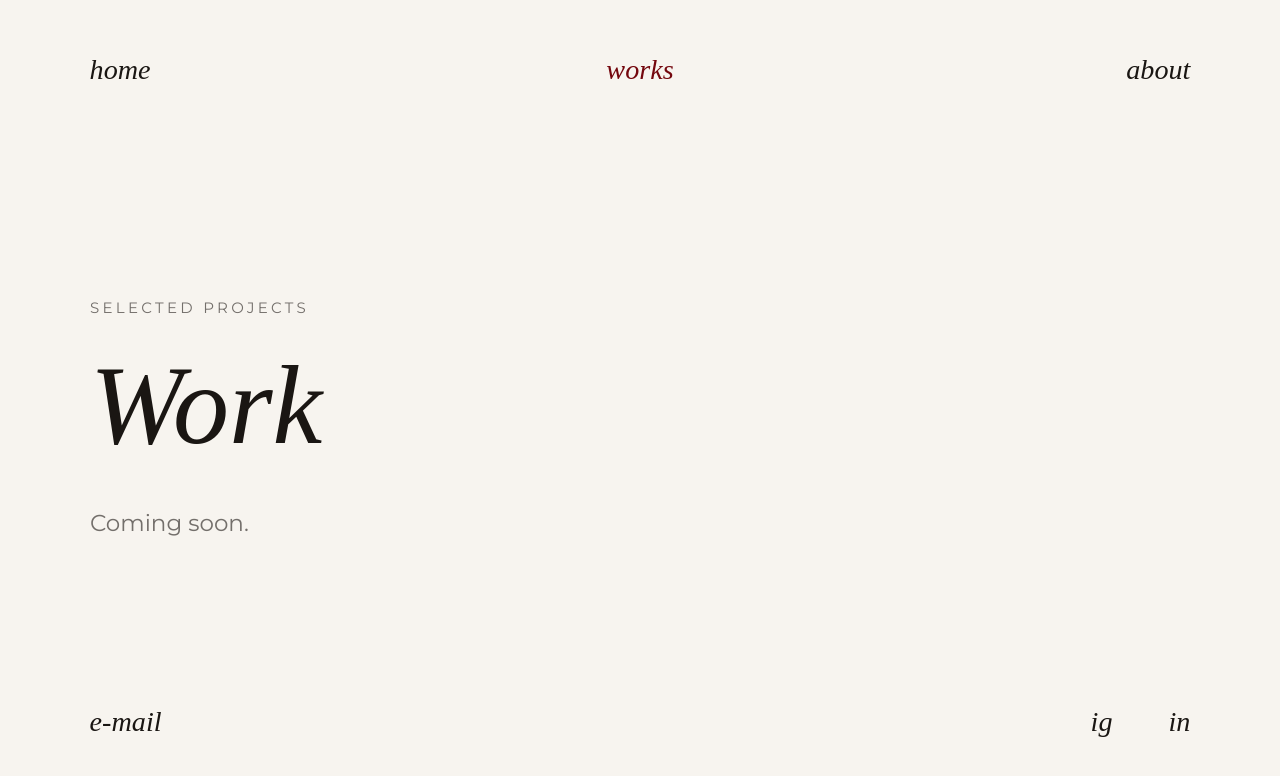
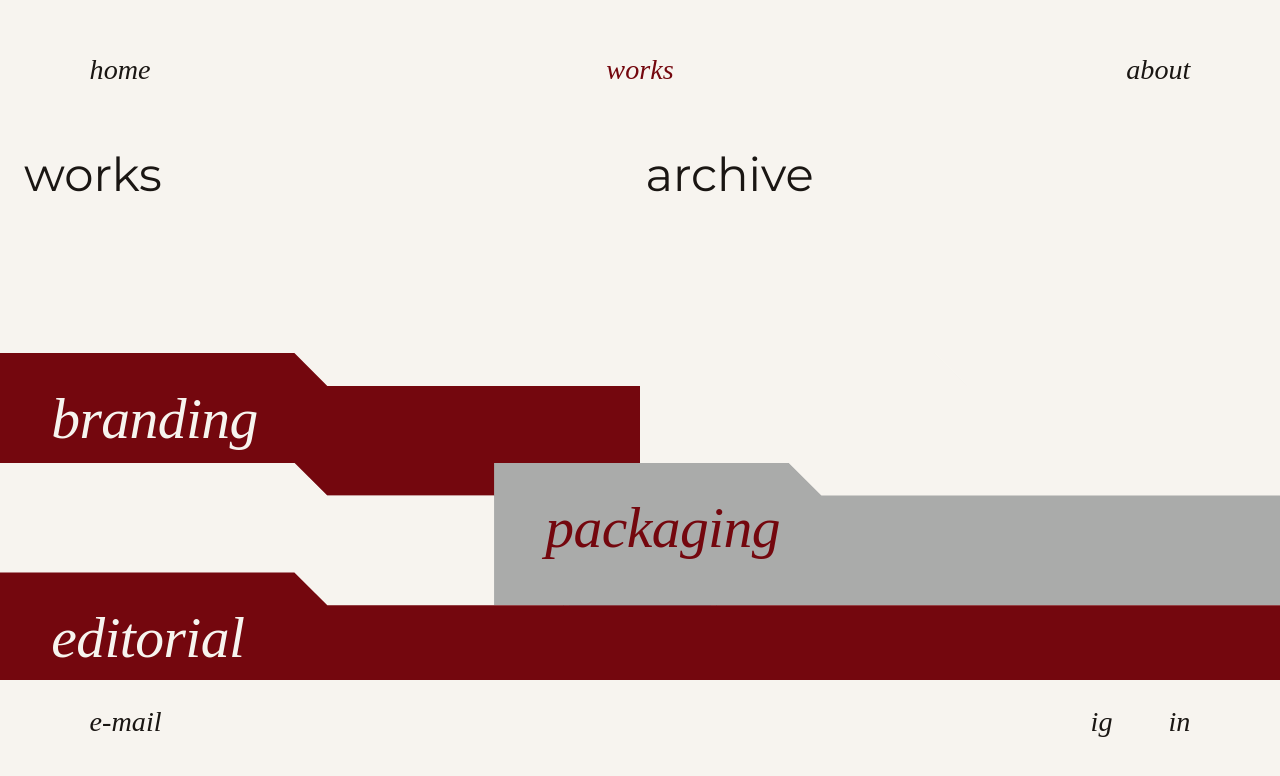
Before and after one commit to severkari2/swapnaja-portfolio, a Next.js app: page /work in a window 1280 px wide. Shown: the top 776 px of the page. Built offline with nearby package versions, Linux system fonts and the light colour scheme.

Commit message:
feat: Enhance WorkFolder component with new folder structure and styling; add support for blank items

```diff
--- a/src/app/(pages)/work/page.tsx
+++ b/src/app/(pages)/work/page.tsx
@@ -1,86 +1,95 @@
 import type { Metadata } from "next";
+import type { CSSProperties } from "react";
+import { WorkFolder, type WorkFolderProps } from "@/components/WorkFolder";
 
 export const metadata: Metadata = {
   title: "Work — Swapnaja",
   description: "Selected graphic design work by Swapnaja.",
 };
 
-// The folder fan this page is being built around already exists as
-// `@/components/WorkFolder`, together with its placeholder cards in public/folder-demo.
-// The config below was tuned against the reference recording — the aspect ratios stagger
-// the fan (a card hides behind its folder by exactly its own height) and the `span`
-// values reproduce the 39/61 row split — so it is parked here rather than re-derived
-// when the real projects land.
-//
-// import { WorkFolder, type WorkFolderItem } from "@/components/WorkFolder";
-//
-// const items: WorkFolderItem[] = [
-//   {
-//     title: "motion",
-//     href: "#motion",
-//     images: [
-//       { src: "/folder-demo/motion-1.svg", aspectRatio: 232 / 174 },
-//       { src: "/folder-demo/motion-3.svg", aspectRatio: 174 / 232 },
-//       { src: "/folder-demo/motion-2.svg", aspectRatio: 300 / 150 },
-//     ],
-//   },
-//   {
-//     title: "branding",
-//     href: "#branding",
-//     images: [
-//       { src: "/folder-demo/branding-1.svg", aspectRatio: 208 / 156 },
-//       { src: "/folder-demo/branding-3.svg", aspectRatio: 168 / 224 },
-//       { src: "/folder-demo/branding-2.svg", aspectRatio: 196 / 196 },
-//     ],
-//   },
-//   {
-//     title: "editorial",
-//     href: "#editorial",
-//     // The reference splits this row 39/61 rather than in half.
-//     span: 0.772,
-//     images: [
-//       { src: "/folder-demo/editorial-1.svg", aspectRatio: 240 / 180 },
-//       { src: "/folder-demo/editorial-2.svg", aspectRatio: 170 / 226 },
-//       { src: "/folder-demo/editorial-3.svg", aspectRatio: 216 / 162 },
-//     ],
-//   },
-//   {
-//     title: "photoworks",
-//     href: "#photoworks",
-//     span: 1.228,
-//     images: [
-//       { src: "/folder-demo/photoworks-1.svg", aspectRatio: 232 / 174 },
-//       { src: "/folder-demo/photoworks-2.svg", aspectRatio: 188 / 235 },
-//       { src: "/folder-demo/photoworks-3.svg", aspectRatio: 240 / 160 },
-//     ],
-//   },
-//   {
-//     title: "illustration",
-//     href: "#illustration",
-//     // Two columns wide, so it takes the last row on its own.
-//     span: 2,
-//     images: [
-//       { src: "/folder-demo/illustration-3.svg", aspectRatio: 228 / 171 },
-//       { src: "/folder-demo/illustration-1.svg", aspectRatio: 176 / 232 },
-//       { src: "/folder-demo/illustration-2.svg", aspectRatio: 200 / 200 },
-//     ],
-//   },
-// ];
-//
-// WorkFolder now reads --font-times / --font-sans by default, so it needs no
-// per-instance font overrides:
-// <WorkFolder items={items} className="w-full max-w-[1124px]" />
+// The aspect ratios stagger the fan: a card hides behind its folder by exactly its own
+// height. They were tuned against the original reference recording; keep them when the
+// real projects land.
+const folders: WorkFolderProps["items"] = [
+  {
+    title: "branding",
+    href: "#branding",
+    color: "var(--burgundy)",
+    ink: "var(--paper)",
+    images: [
+      { src: "/folder-demo/branding-1.svg", aspectRatio: 208 / 156 },
+      { src: "/folder-demo/branding-3.svg", aspectRatio: 168 / 224 },
+      { src: "/folder-demo/branding-2.svg", aspectRatio: 196 / 196 },
+    ],
+  },
+  // Fills the rest of row one, so "branding" keeps to the left half.
+  { blank: true },
+  // Row two splits 39/61. The blank cuts this row's tab into the bottom of "branding"
+  // and pushes "packaging" in to 540 of the mockup's 1400px.
+  { blank: true, span: 0.772 },
+  {
+    title: "packaging",
+    href: "#packaging",
+    span: 1.228,
+    color: "var(--stone)",
+    ink: "var(--burgundy)",
+    images: [
+      { src: "/folder-demo/photoworks-1.svg", aspectRatio: 232 / 174 },
+      { src: "/folder-demo/photoworks-2.svg", aspectRatio: 188 / 235 },
+      { src: "/folder-demo/photoworks-3.svg", aspectRatio: 240 / 160 },
+    ],
+  },
+  {
+    title: "editorial",
+    href: "#editorial",
+    span: 2,
+    color: "var(--burgundy)",
+    ink: "var(--paper)",
+    images: [
+      { src: "/folder-demo/editorial-1.svg", aspectRatio: 240 / 180 },
+      { src: "/folder-demo/editorial-2.svg", aspectRatio: 170 / 226 },
+      { src: "/folder-demo/editorial-3.svg", aspectRatio: 216 / 162 },
+    ],
+  },
+];
+
+// One pixel of the 1400px-wide mockup (Work-hero-section.jpeg). The folders' widths are
+// percentages, so everything else about them scales with the section to keep the tabs,
+// notches and titles in proportion. Below 700px WorkFolder stacks them at fixed sizes.
+const u = (px: number) => `calc(${px} * var(--u))`;
 
 export default function Work() {
   return (
-    <section className="mx-auto w-full max-w-[1180px] px-6 py-28 sm:px-10 sm:py-40">
-      <p className="label text-ink/60">Selected projects</p>
-      <h1 className="mt-8 font-times text-[clamp(3rem,9vw,7rem)] italic leading-[1.05]">
-        Work
-      </h1>
-      <p className="mt-10 font-sans text-[clamp(1.125rem,1.8vw,1.75rem)] leading-[1.6] text-ink/60">
-        Coming soon.
-      </p>
+    <section aria-labelledby="work-title" className="@container">
+      <div className="pb-[calc(74*var(--u))] [--u:calc(100cqw/1400)]">
+        <div className="grid grid-cols-2 pb-[max(4rem,calc(169*var(--u)))] pt-[calc(13*var(--u))] font-sans text-[max(1.75rem,calc(51*var(--u)))] leading-none">
+          <h1 id="work-title" className="pl-[max(1.5rem,calc(25*var(--u)))]">
+            works
+          </h1>
+          <p className="pl-[calc(6*var(--u))]">archive</p>
+        </div>
+
+        <WorkFolder
+          items={folders}
+          labels={false}
+          rowHeight={u(120)}
+          panelHeight={u(156)}
+          tabWidth={u(322)}
+          photoWidth={u(155)}
+          photoGap={u(137)}
+          lift={u(12)}
+          dimColor="color-mix(in srgb, var(--ink) 5%, var(--paper))"
+          dimInk="var(--placeholder)"
+          style={
+            {
+              "--wf-tab-rise": u(36),
+              "--wf-pad": u(56),
+              "--wf-pad-top": u(40),
+              "--wf-title-size": u(63),
+            } as CSSProperties
+          }
+        />
+      </div>
     </section>
   );
 }
--- a/src/app/globals.css
+++ b/src/app/globals.css
@@ -7,6 +7,8 @@
   --rule: rgba(26, 22, 19, 0.14);
   /* Fill for image holders until real photos land. */
   --placeholder: #d9d3ca;
+  /* Cool neutral grey: the packaging folder on the work page (Work-hero-section.jpeg). */
+  --stone: #aaabaa;
   /* The header and footer are sticky, so every page scrolls inside a frame between them.
      These are tokens rather than classes because full-screen sections size themselves to
      the space left over: min-h-[var(--view-h)]. */
@@ -31,6 +33,7 @@
   --color-burgundy: var(--burgundy);
   --color-rule: var(--rule);
   --color-placeholder: var(--placeholder);
+  --color-stone: var(--stone);
   /* Two families, site-wide: Montserrat and Times italic. See AGENTS.md for which goes
      where. */
   --font-sans: var(--font-montserrat), ui-sans-serif, system-ui, sans-serif;
--- a/src/components/WorkFolder.tsx
+++ b/src/components/WorkFolder.tsx
@@ -16,12 +16,17 @@ export interface WorkFolderImage {
   offsetY?: number;
 }
 
+/** px when a number; any CSS length otherwise, e.g. "calc(120 * var(--u))". */
+export type WorkFolderLength = number | string;
+
 export interface WorkFolderItem {
   title: string;
   /** The "files" inside this folder. Any length, including none. */
   images?: WorkFolderImage[];
   /** Panel fill. Falls back to `palette[index % palette.length]`. */
   color?: string;
+  /** Text colour on the panel. Falls back to black. */
+  ink?: string;
   /** Defaults to the zero-padded position: "01", "02", … */
   label?: string;
   /** Renders the panel as a link, which also makes the reveal keyboard-reachable. */
@@ -30,22 +35,36 @@ export interface WorkFolderItem {
   span?: number;
 }
 
+/**
+ * An inert folder the colour of the page. It holds nothing and never reacts; it exists
+ * so the folder above gets the next row's tab cut into its bottom edge, and so the rest
+ * of its row starts further in. Dropped on narrow screens, where every folder gets a row.
+ */
+export interface WorkFolderBlank {
+  blank: true;
+  span?: number;
+  /** Defaults to `--paper`. */
+  color?: string;
+}
+
 export interface WorkFolderProps {
-  items: WorkFolderItem[];
+  items: (WorkFolderItem | WorkFolderBlank)[];
   /** Folders per row at full width. */
   columns?: number;
+  /** Show the "01", "02", … line above each title. */
+  labels?: boolean;
   /** Vertical pitch between folders. Panels are taller than this, so they overlap. */
-  rowHeight?: number;
-  panelHeight?: number;
+  rowHeight?: WorkFolderLength;
+  panelHeight?: WorkFolderLength;
   /** Width of the raised tab on the folder's top-left. */
-  tabWidth?: number;
-  photoWidth?: number;
+  tabWidth?: WorkFolderLength;
+  photoWidth?: WorkFolderLength;
   /** Centre-to-centre spacing of the cards. Below `photoWidth` they overlap. */
-  photoGap?: number;
+  photoGap?: WorkFolderLength;
   /** The fan spans -maxTilt … +maxTilt degrees, left to right. */
   maxTilt?: number;
   /** How far the hovered folder rises. */
-  lift?: number;
+  lift?: WorkFolderLength;
   /**
    * Fill the other folders repaint to. It is an opaque colour rather than a reduced
    * opacity: the folders overlap, and a translucent one would tint the folder beneath
@@ -57,7 +76,7 @@ export interface WorkFolderProps {
   /** ms. */
   duration?: number;
   /** Horizontal space between folders in a row. The reference butts them together. */
-  gap?: number;
+  gap?: WorkFolderLength;
   palette?: string[];
   className?: string;
   style?: React.CSSProperties;
@@ -74,6 +93,7 @@ const CSS = `
 .wf {
   --wf-tab-rise: ${TAB_RISE}px;
   --wf-pad: 25px;
+  --wf-pad-top: 14px;
   --wf-ink: #000;
   --wf-ease: cubic-bezier(0.33, 1, 0.68, 1);
   --wf-title-size: 50px;
@@ -81,8 +101,9 @@ const CSS = `
   /* Defaults to the site type system; override per instance only to break from it. */
   --wf-font-title: var(--font-times);
   --wf-font-label: var(--font-sans);
+  --wf-blank-color: var(--paper);
   /* Clamped so a folder narrower than the tab cannot have its notch overrun its own edge. */
-  --wf-tab: min(var(--wf-tab-w), 55%);
+  --wf-tab: min(var(--wf-tab-w), 100% - 2 * var(--wf-tab-rise));
 
   display: flex;
   flex-wrap: wrap;
@@ -104,14 +125,15 @@ const CSS = `
      stacking context and trap .wf-photos below the other folders' panels. */
 }
 
-.wf-panel {
+.wf-panel,
+.wf-blank::before {
   position: absolute;
   inset: 0 0 auto 0;
   height: var(--wf-panel-h);
   z-index: 1;
   display: block;
   box-sizing: border-box;
-  padding: 14px var(--wf-pad) 0;
+  padding: var(--wf-pad-top) var(--wf-pad) 0;
   border: 0;
   margin: 0;
   background-color: var(--wf-color);
@@ -137,6 +159,8 @@ const CSS = `
 
 a.wf-panel { cursor: pointer; }
 
+.wf-blank::before { content: ""; }
+
 .wf-label {
   display: block;
   font-family: var(--wf-font-label);
@@ -148,7 +172,6 @@ a.wf-panel { cursor: pointer; }
 
 .wf-title {
   display: block;
-  margin-top: 12px;
   font-family: var(--wf-font-title);
   font-size: var(--wf-title-size);
   font-style: italic;
@@ -157,6 +180,8 @@ a.wf-panel { cursor: pointer; }
   letter-spacing: -0.01em;
   white-space: nowrap;
 }
+
+.wf-label + .wf-title { margin-top: 12px; }
 
 .wf-photos {
   position: absolute;
@@ -232,20 +257,23 @@ a.wf-panel { cursor: pointer; }
 }
 
 @media (max-width: 700px) {
+  /* Important because the props and the style prop arrive as inline styles, which would
+     otherwise beat this block. */
   .wf {
-    --wf-row: 68px;
-    --wf-panel-h: 108px;
-    --wf-tab-w: 150px;
-    --wf-tab-rise: 18px;
-    --wf-pad: 18px;
-    --wf-title-size: 34px;
-    --wf-photo-w: 108px;
-    --wf-photo-gap: 95px;
+    --wf-row: 68px !important;
+    --wf-panel-h: 108px !important;
+    --wf-tab-w: 150px !important;
+    --wf-tab-rise: 18px !important;
+    --wf-pad: 18px !important;
+    --wf-pad-top: 10px !important;
+    --wf-title-size: 34px !important;
+    --wf-photo-w: 108px !important;
+    --wf-photo-gap: 95px !important;
   }
-  .wf-panel { padding-top: 10px; }
-  .wf-title { margin-top: 8px; }
+  .wf-label + .wf-title { margin-top: 8px; }
   /* One folder per row: spans stop meaning anything once there is only one column. */
   .wf-item { flex-basis: 100%; }
+  .wf-blank { display: none; }
 }
 
 @media (prefers-reduced-motion: reduce) {
@@ -257,16 +285,21 @@ a.wf-panel { cursor: pointer; }
 }
 `;
 
-/** How far below the fold a card must sit for its rotated corners to stay hidden. */
-function hiddenOffset(width: number, aspectRatio: number, deg: number) {
-  const height = width / aspectRatio;
+/**
+ * How far below the fold a card must sit for its rotated corners to stay hidden, as a
+ * multiple of the card width, so it holds at any card size.
+ */
+function hiddenOffset(aspectRatio: number, deg: number) {
+  const height = 1 / aspectRatio;
   const rad = (Math.abs(deg) * Math.PI) / 180;
   // Rotating about the bottom edge lifts the far top corner by (w/2)·sinθ while the
   // near one drops by h·(1 − cosθ); the card has to clear the difference.
-  const bleed = Math.max(0, (width / 2) * Math.sin(rad) - height * (1 - Math.cos(rad)));
-  // Returned as a multiple of the card width so it survives the responsive rescale.
-  return (height + bleed) / width;
+  const bleed = Math.max(0, Math.sin(rad) / 2 - height * (1 - Math.cos(rad)));
+  return height + bleed;
 }
+
+const length = (value: WorkFolderLength) =>
+  typeof value === "number" ? `${value}px` : value;
 
 /**
  * A stack of overlapping file folders. Hovering one dims the rest and fans that
@@ -278,6 +311,7 @@ function hiddenOffset(width: number, aspectRatio: number, deg: number) {
 export const WorkFolder: React.FC<WorkFolderProps> = ({
   items,
   columns = 2,
+  labels = true,
   rowHeight = 96,
   panelHeight = 152,
   tabWidth = 266,
@@ -294,13 +328,13 @@ export const WorkFolder: React.FC<WorkFolderProps> = ({
   style,
 }) => {
   const rootVars = {
-    "--wf-row": `${rowHeight}px`,
-    "--wf-panel-h": `${panelHeight}px`,
-    "--wf-tab-w": `${tabWidth}px`,
-    "--wf-photo-w": `${photoWidth}px`,
-    "--wf-photo-gap": `${photoGap}px`,
-    "--wf-gap": `${gap}px`,
-    "--wf-lift": `${lift}px`,
+    "--wf-row": length(rowHeight),
+    "--wf-panel-h": length(panelHeight),
+    "--wf-tab-w": length(tabWidth),
+    "--wf-photo-w": length(photoWidth),
+    "--wf-photo-gap": length(photoGap),
+    "--wf-gap": length(gap),
+    "--wf-lift": length(lift),
     "--wf-dim-bg": dimColor,
     "--wf-dim-ink": dimInk,
     "--wf-dur": `${duration}ms`,
@@ -315,6 +349,26 @@ export const WorkFolder: React.FC<WorkFolderProps> = ({
       </style>
       <ul className={`wf ${className}`.trim()} style={rootVars}>
         {items.map((item, i) => {
+          const frac = `${(item.span ?? 1) / columns}`;
+
+          if ("blank" in item) {
+            return (
+              <li
+                key={`blank-${i}`}
+                className="wf-item wf-blank"
+                aria-hidden="true"
+                style={
+                  {
+                    "--wf-frac": frac,
+                    "--wf-color": item.color ?? "var(--wf-blank-color)",
+                  } as React.CSSProperties
+                }
+              />
+            );
+          }
+
+          // Blanks are not folders, so they take neither a number nor a palette slot.
+          const n = items.slice(0, i).filter((other) => !("blank" in other)).length;
           const images = item.images ?? [];
           const Panel = item.href ? "a" : "div";
 
@@ -322,24 +376,23 @@ export const WorkFolder: React.FC<WorkFolderProps> = ({
             <li
               key={`${item.title}-${i}`}
               className="wf-item"
-              style={
-                {
-                  "--wf-frac": `${(item.span ?? 1) / columns}`,
-                } as React.CSSProperties
-              }
+              style={{ "--wf-frac": frac } as React.CSSProperties}
             >
               <Panel
                 className="wf-panel"
                 href={item.href}
                 style={
                   {
-                    "--wf-color": item.color ?? palette[i % palette.length],
+                    "--wf-color": item.color ?? palette[n % palette.length],
+                    ...(item.ink && { "--wf-ink": item.ink }),
                   } as React.CSSProperties
                 }
               >
-                <span className="wf-label">
-                  {item.label ?? String(i + 1).padStart(2, "0")}
-                </span>
+                {labels && (
+                  <span className="wf-label">
+                    {item.label ?? String(n + 1).padStart(2, "0")}
+                  </span>
+                )}
                 <span className="wf-title">{item.title}</span>
               </Panel>
 
@@ -374,11 +427,7 @@ export const WorkFolder: React.FC<WorkFolderProps> = ({
                           "--wf-r": `${rotate}deg`,
                           "--wf-x": `${offsetX}`,
                           "--wf-oy": `${image.offsetY ?? 0}px`,
-                          "--wf-hidden": `${hiddenOffset(
-                            photoWidth,
-                            aspectRatio,
-                            rotate
-                          )}`,
+                          "--wf-hidden": `${hiddenOffset(aspectRatio, rotate)}`,
                         } as React.CSSProperties
                       }
                     />
```
Also changed, not shown: 1 other file (tests, documents, lock files or other folders).
